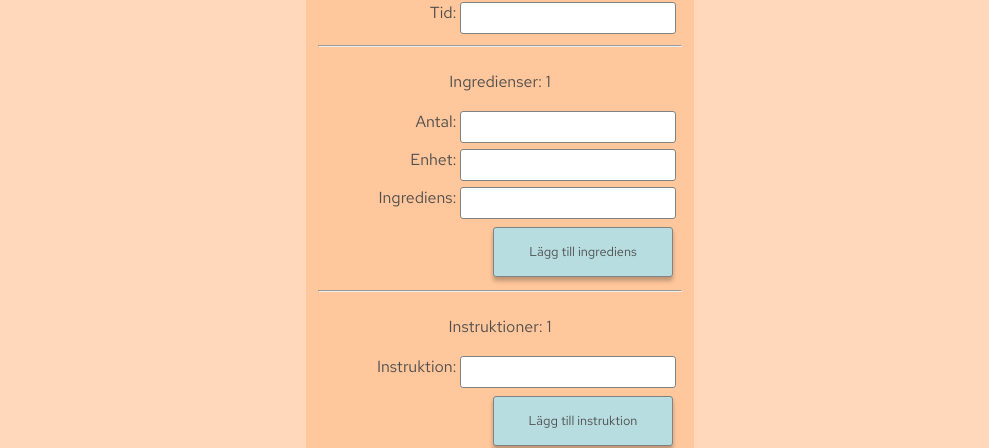
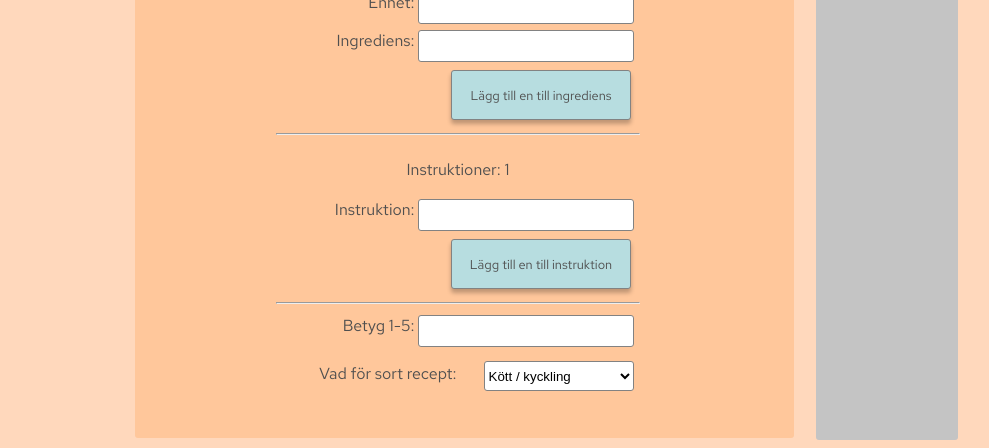
Before and after one commit to RealGobi/Project-X, a React (Create React App) app: page /admin in a window 1280 px wide. Shown: the part 404-852 px from the top of the page, without its empty margins (140-1129 px from the left). Built offline with nearby package versions, Linux system fonts and the light colour scheme; no server answers.

Commit message:
better css on admin desktop

```diff
--- a/src/pages/Admin.js
+++ b/src/pages/Admin.js
@@ -106,7 +106,7 @@ export default function Admin(props) {
             }
           <input
             type="button"
-            value="Lägg till ingrediens"
+            value="Lägg till en till ingrediens"
             onClick={addIng}
           />
           <hr />
@@ -123,11 +123,11 @@ export default function Admin(props) {
             }
           <input
             type="button"
-            value="Lägg till instruktion"
+            value="Lägg till en till instruktion"
             onClick={addInst}
           />
           <hr />
-          <label htmlFor="rating">Rating:<input type="text" name="rating" /></label>
+          <label htmlFor="rating">Betyg 1-5:<input type="text" name="rating" /></label>
           <label htmlFor="Foodtype" className="foodtype">Vad för sort recept:
             <select className="portioner" onChange={(e) => { setFoodType(e.target.value); }}>
               <option value="All">Kött / kyckling</option>
--- a/src/style/_global.scss
+++ b/src/style/_global.scss
@@ -101,14 +101,14 @@ li {
 }
 
 .editbtn {
-    width: 15px;
-    height: 15px;
+    width: 20px;
+    height: 20px;
     background-image:url(../images/edit.svg)
 }
 
 .deletebtn {
-    width: 15px;
-    height: 15px;
+    width: 20px;
+    height: 20px;
     background-image: url(../images/trash.svg);
 }
 
--- a/src/style/main.scss
+++ b/src/style/main.scss
@@ -256,7 +256,6 @@ html {
 
                 .input-container {
                     margin: 0 12px 12px 0;
-
                     span {
                         padding-left: 12px;
                     }
@@ -266,7 +265,6 @@ html {
                     display: flex;
                     flex-direction: row;
                     justify-content: flex-end;
-
                     a {
                         margin: 0 12px 0 0;
                     }
@@ -278,7 +276,6 @@ html {
         .header {
             background: $dinner_Blue;
             border-radius: 3px 3px 0 0;
-
             .headLine {
                 margin: 0;
                 line-height: 100px;
@@ -328,7 +325,6 @@ html {
                 }
             }
 
-
             .select-button {
                 display: flex;
                 justify-content: center;
@@ -336,7 +332,6 @@ html {
             }
 
             .centerGrid {
-
             display: flex;
             align-items: center;
             justify-content: center;
@@ -374,8 +369,6 @@ html {
                 align-items: flex-end;
                 justify-content: flex-end;
                 margin: 64px;
-
-
                 a {
                     text-decoration: none;
                     margin: 0 0 0 12px;
@@ -386,6 +379,7 @@ html {
                 margin: 10px 64px;
             }
         }
+
     }
 }
 
@@ -413,5 +407,22 @@ html {
             align-items: flex-end;
 
         }
+        .admin {
+            margin: 12px 12px;
+            display: flex;
+            flex-direction: row;
+            justify-content: space-around;
+            align-content: space-around;
+            text-align: center;
+            .admin-receptlist {
+                margin: 10px;
+            }
+
+            .admin-addrecept {
+                display: flex;
+                flex-direction: row;
+                margin: 12px;
+            }
+        }
     }
 }
```
